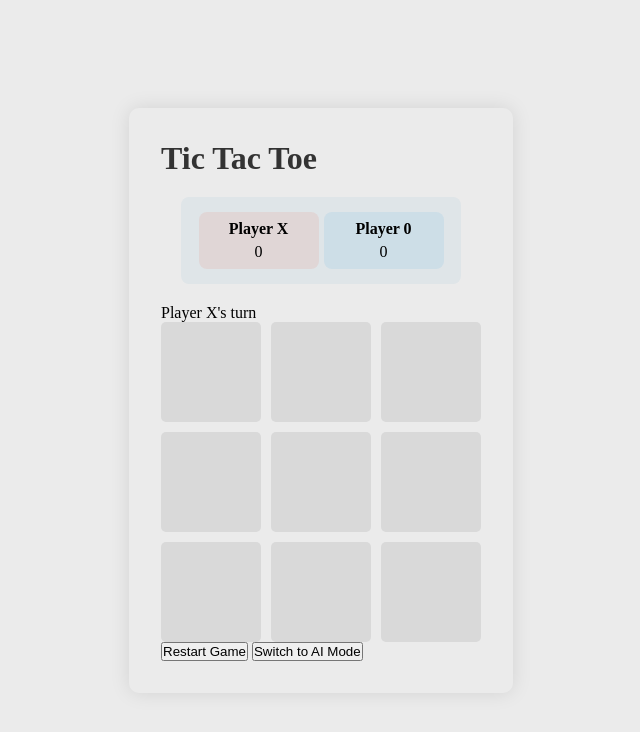
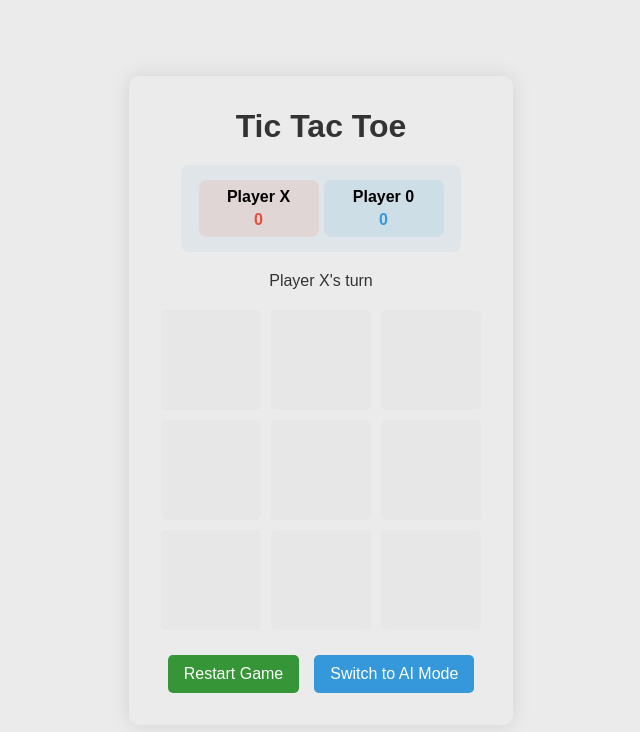
Before and after one commit to agavriliu17/javascript-remote-ro48, a plain HTML site: page oop/tic-tac-toe/index.html in a window 1280 px wide. Both pictures are taken after a click on the button "Restart Game". Shown: the whole page, without its empty margins (319-959 px from the left). Drawn offline with Linux system fonts and the light colour scheme.

Commit message:
tic-tac-toe: almost complete

```diff
--- a/oop/tic-tac-toe/game.js
+++ b/oop/tic-tac-toe/game.js
@@ -4,6 +4,7 @@ class Player {
     this.color = color;
     this.symbol = symbol;
     this.score = 0;
+    this.scoreElement = null;
   }
 
   incrementScore() {
@@ -57,6 +58,13 @@ class Cell {
   isEmpty() {
     return this.value === null;
   }
+
+  clear() {
+    this.value = null;
+    this.element.textContent = "";
+    this.element.style.color = "";
+    this.element.classList.remove("winning-cell");
+  }
 }
 
 class GameBoard {
@@ -109,6 +117,10 @@ class GameBoard {
 
     return null;
   }
+
+  reset() {
+    this.cells.forEach((cell) => cell.clear());
+  }
 }
 
 // Main Game Controller
@@ -123,12 +135,23 @@ class TicTacToeGame {
     this.board.initialise();
     this.isGameActive = true;
     this.gameMode = gameMode;
+
+    // Get UI elements
+    this.statusDisplay = document.getElementsByClassName("status")[0];
+    this.restartButton = document.getElementById("restartButton");
+    this.modeButton = document.getElementById("switchMode");
+
+    this.playerX.scoreElement = document.getElementsByClassName("score-value-x")[0];
+    this.playerO.scoreElement = document.getElementsByClassName("score-value-0")[0];
   }
 
   start() {
     this.board.cells.forEach((cell) => {
       cell.getElement().addEventListener("click", () => this.handleCellClick(cell), { once: true });
     });
+
+    this.restartButton.addEventListener("click", () => this.restartGame());
+    this.modeButton.addEventListener("click", () => this.switchMode());
   }
 
   handleCellClick(cell) {
@@ -157,12 +180,16 @@ class TicTacToeGame {
     } else {
       this.currentPlayer = this.playerX;
     }
+
+    console.log(this.statusDisplay.textContent);
+    this.statusDisplay.textContent = `${this.currentPlayer.name}'s turn`;
   }
 
   handleWin() {
     this.isGameActive = false;
     this.currentPlayer.incrementScore();
-    // set message
+    this.statusDisplay.textContent = `${this.currentPlayer.name} have won!`;
+
     const winningCells = this.board.hasWinner(this.currentPlayer);
     if (winningCells) {
       winningCells.forEach((cell) => {
@@ -171,7 +198,27 @@ class TicTacToeGame {
     }
   }
 
-  handleDraw() {}
+  handleDraw() {
+    this.isGameActive = false;
+    this.statusDisplay.textContent = "Draw!";
+  }
+
+  restartGame() {
+    this.board.reset();
+    this.currentPlayer = this.playerX;
+    this.isGameActive = true;
+
+    this.statusDisplay.textContent = `${this.currentPlayer.name}'s turn`;
+
+    // Re-add event listener
+    this.board.cells.forEach((cell) => {
+      cell.getElement().addEventListener("click", () => this.handleCellClick(cell), { once: true });
+    });
+  }
+
+  switchMode() {
+    console.log("mode switched");
+  }
 }
 
 const game = new TicTacToeGame();
--- a/oop/tic-tac-toe/index.html
+++ b/oop/tic-tac-toe/index.html
@@ -14,11 +14,11 @@
         <div class="score-board">
             <div class="score player-x">
                 <span class="player-name">Player X</span>
-                <span class="score-value scoreX">0</span>
+                <span class="score-value-x">0</span>
             </div>
             <div class="score player-0">
                 <span class="player-name">Player 0</span>
-                <span class="score-value" id="score0">0</span>
+                <span class="score-value-0" id="score0">0</span>
             </div>
         </div>
         <div class="status">Player X's turn</div>
@@ -35,8 +35,8 @@
         </div>
 
         <div class="controls">
-            <button>Restart Game</button>
-            <button>Switch to AI Mode</button>
+            <button id="restartButton">Restart Game</button>
+            <button id="switchMode">Switch to AI Mode</button>
         </div>
     </div>
     <script src="game.js"></script>
--- a/oop/tic-tac-toe/styles.css
+++ b/oop/tic-tac-toe/styles.css
@@ -5,6 +5,7 @@
 }
 
 body {
+    font-family: "Arial", sans-serif;
     height: 100vh;
     display: flex;
     justify-content: center;
@@ -16,6 +17,7 @@ body {
     padding: 2rem;
     border-radius: 10px;
     box-shadow: 0 0 20px rgba(0, 0, 0, 0.1);
+    text-align: center;
 }
 
 h1 {
@@ -32,7 +34,7 @@ h1 {
 .cell{
     width: 100px;
     height: 100px;
-    background-color: #d9d9d9;
+    background-color: #e7e7e7;
     border-radius: 5px;
     display:flex;
     justify-content: center;
@@ -40,16 +42,23 @@ h1 {
     font-size: 3rem;
     font-weight: bold;
     cursor: pointer;
+    transition: background-color 0.2s;
 }
 
 .cell:hover{
-     background-color: #b6b6b6;
+     background-color: #e1e1e1;
 }
 
 .winning-cell{
-    background-color:  #d4edda;
+    background-color:  #cfead6;
     border-color: #c3e6cb;
 }
+
+.winning-cell:hover {
+    background-color:  #d3f1da !important;
+    border-color: #c3e6cb;
+}
+
 
 .score-board{
     display: flex;
@@ -82,10 +91,51 @@ h1 {
     margin-bottom: 5px;
 }
 
-.score-value .scoreX {
+.score-value-x {
     color: #e74c3c;
+    font-weight: bold;
 }
 
-.score-value #score0 {
+.score-value-0 {
     color: #3498db;
+    font-weight: bold;
 }
+
+.status {
+    font-size: 1.2 rem;
+    margin-bottom: 20px;
+    color:#333
+}
+
+.controls {
+    margin-top: 25px;
+    display: flex;
+    justify-content: center;
+    gap: 15px
+}
+
+button {
+    padding: 10px 16px;
+    font-size: 1rem;
+    border-radius: 5px;
+    border: none;
+    cursor: pointer;
+    color: #fff;
+    transition: background-color 0.2s;
+}
+
+#restartButton {
+    background-color: rgb(54, 149, 54);
+}
+
+#switchMode {
+    background-color: #3498db;
+}
+
+#restartButton:hover {
+    background-color: rgb(79, 182, 79);
+}
+
+#switchMode:hover {
+    background-color:  #4faeed;
+}
```
